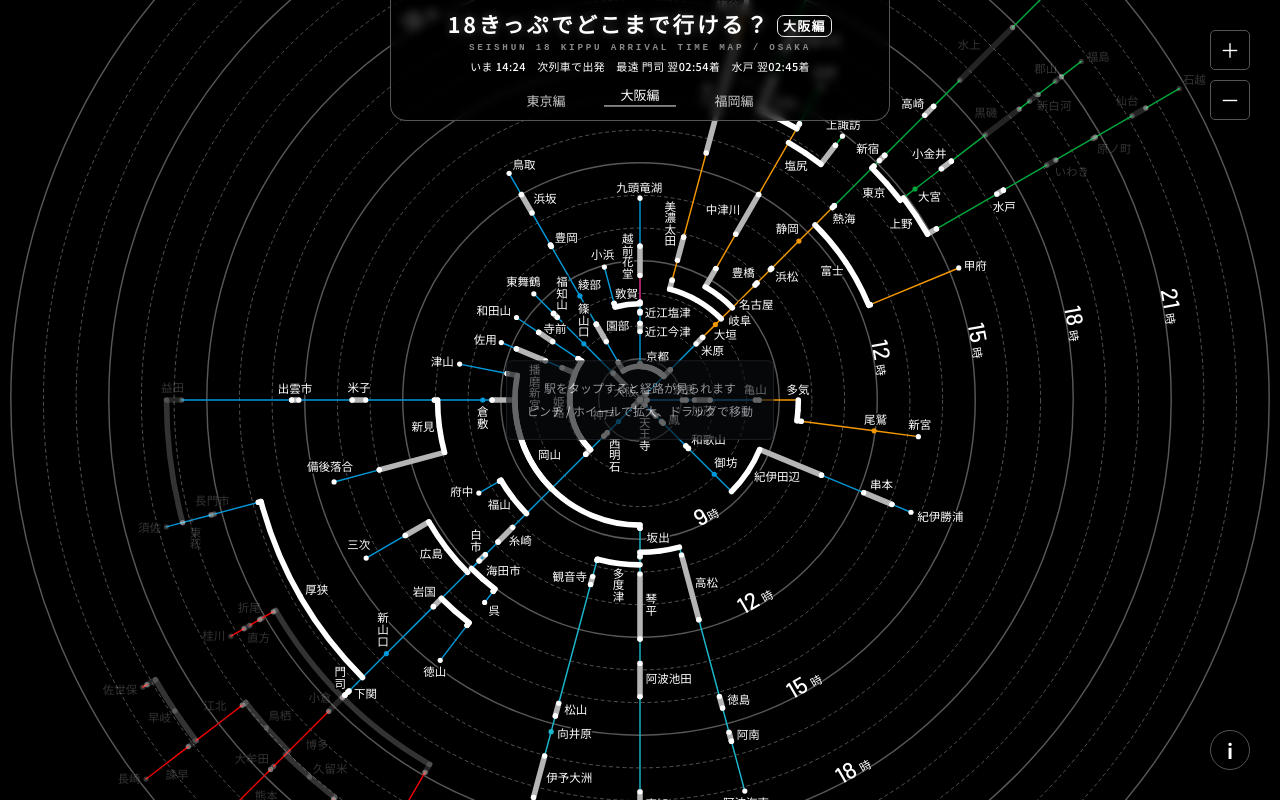
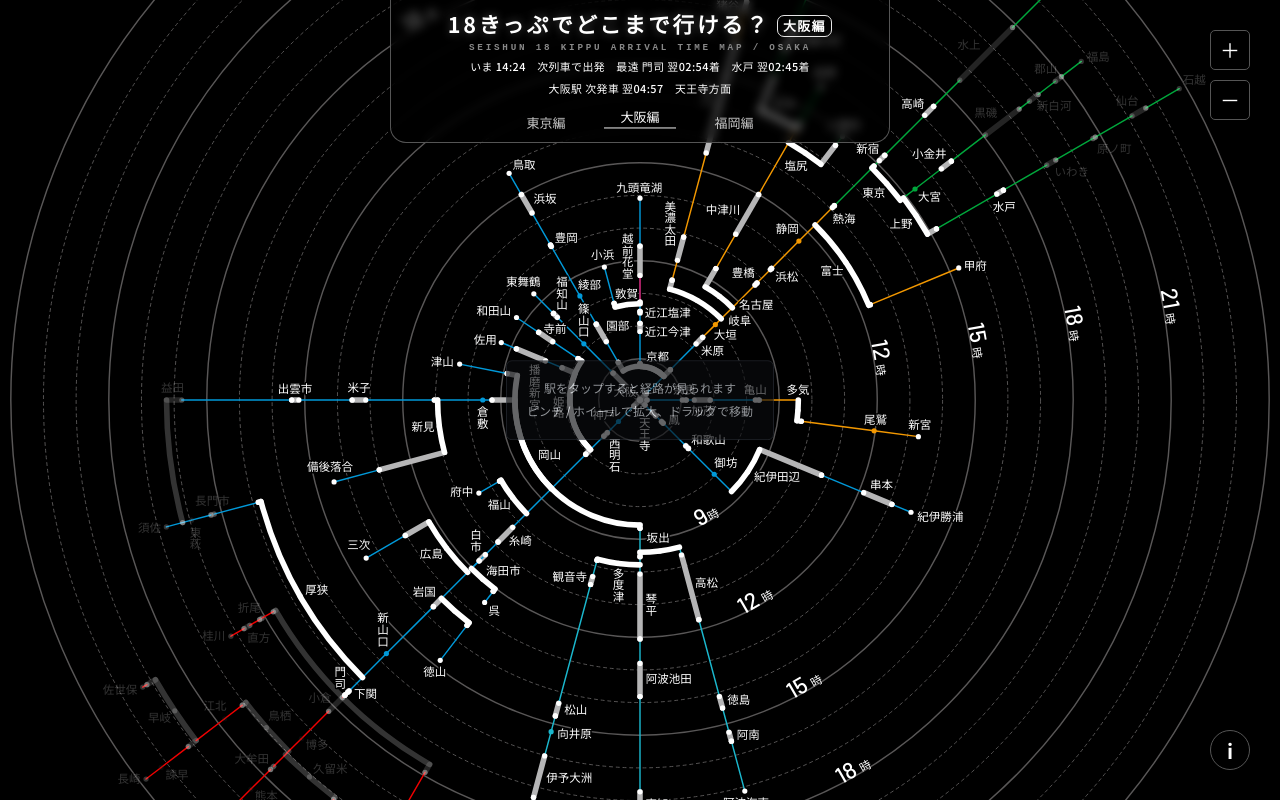
Before and after one commit to hellosinon/18kip-mup, a plain HTML site: page osaka.html in a window 1280 px wide. Drawn offline with Linux system fonts and the light colour scheme; a web font is replaced by a local one.

Commit message:
変更内容

```diff
--- a/common.css
+++ b/common.css
@@ -258,7 +258,8 @@ header.ver p.en {
   letter-spacing: .3em
 }
 
-header.ver .nowclk {
+header.ver .nowclk,
+header.ver .nextclk {
   margin: 6px 0 0;
   font-family: 'Noto Sans JP', sans-serif;
   font-size: .68rem;
--- a/osaka.html
+++ b/osaka.html
@@ -1813,6 +1813,8 @@ iOS/iPadOS は全ブラウザが WebKit なので端末で、macOS は Chromium
     <h1>18きっぷでどこまで行ける？<span class="ed">大阪編</span></h1>
     <p class="en">SEISHUN 18 KIPPU ARRIVAL TIME MAP / OSAKA</p>
     <p class="nowclk" id="nowclk"></p>
+    <p class="nextclk" id="nextclk"></p>
+
     <nav id="links">
       <a href="tokyo.html">東京編</a>
       <a href="osaka.html" class="cur">大阪編</a>
@@ -1988,6 +1990,28 @@ iOS/iPadOS は全ブラウザが WebKit なので端末で、macOS は Chromium
       const h = Math.floor(x / 60), m = x % 60;
       const pad = n => String(n).padStart(2, '0');
       return (days <= 0 ? '' : days === 1 ? '翌' : '翌々') + pad(h) + ':' + pad(m);
+    }
+    // 大阪駅から、登録データ内で次に来る発車時刻を探す
+    function getNextOriginDeparture(now) {
+      const departures = D.next[ORIGIN] || [];
+      let best = null;
+
+      departures.forEach(e => {
+        if (!e.dep) return;
+
+        // 現在時刻より前の時刻なら、翌日の時刻として扱う
+        const time = parseAfter(e.dep, now);
+
+        if (best === null || time < best.time) {
+          best = {
+            time: time,
+            to: e.to,
+            line: e.line
+          };
+        }
+      });
+
+      return best;
     }
     const CUTOFF = 24 * 60 + 180;
     let LIVE = { now: 0, arr: {}, hops: [], far: {} };
@@ -2069,6 +2093,20 @@ iOS/iPadOS は全ブラウザが WebKit なので端末で、macOS は Chromium
           ? names.slice(0, 3).map(n => n + ' ' + fmtClock(arr[n]) + '着').join('　')
           : '到達駅なし';
         clk.textContent = 'いま ' + fmtClock(now) + '　次列車で出発　最遠 ' + farTxt;
+      }
+      // ヘッダーに大阪駅の次発車時刻を表示
+      const nextClk = document.getElementById('nextclk');
+
+      if (nextClk) {
+        const next = getNextOriginDeparture(now);
+
+        if (next) {
+          nextClk.textContent =
+            '大阪駅 次発車 ' + fmtClock(next.time) +
+            '　' + next.to + '方面';
+        } else {
+          nextClk.textContent = '大阪駅 次発車時刻：データなし';
+        }
       }
       map.querySelectorAll('[data-st],[data-sn]').forEach(el => {
         const n = el.dataset.st || el.dataset.sn;
```
